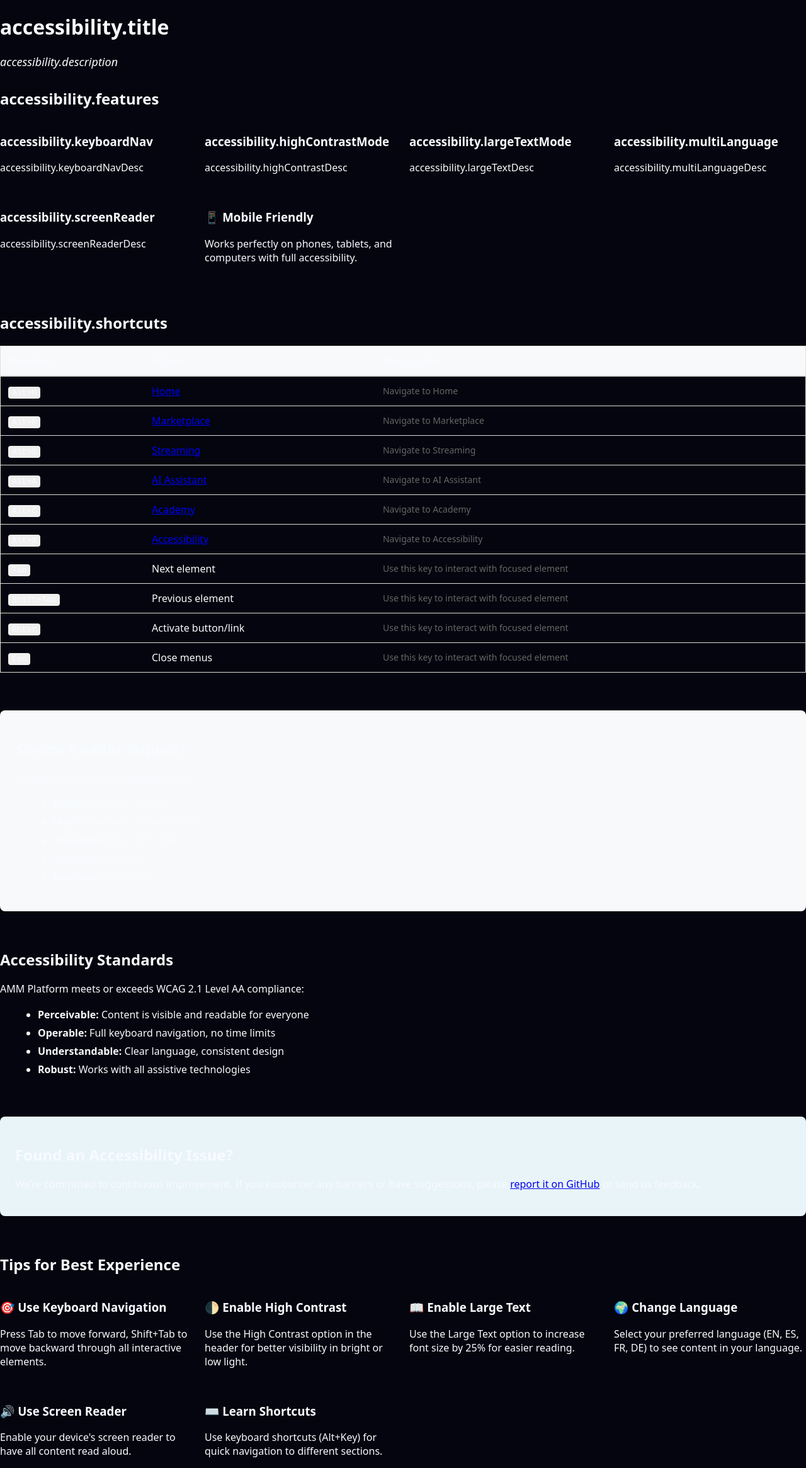
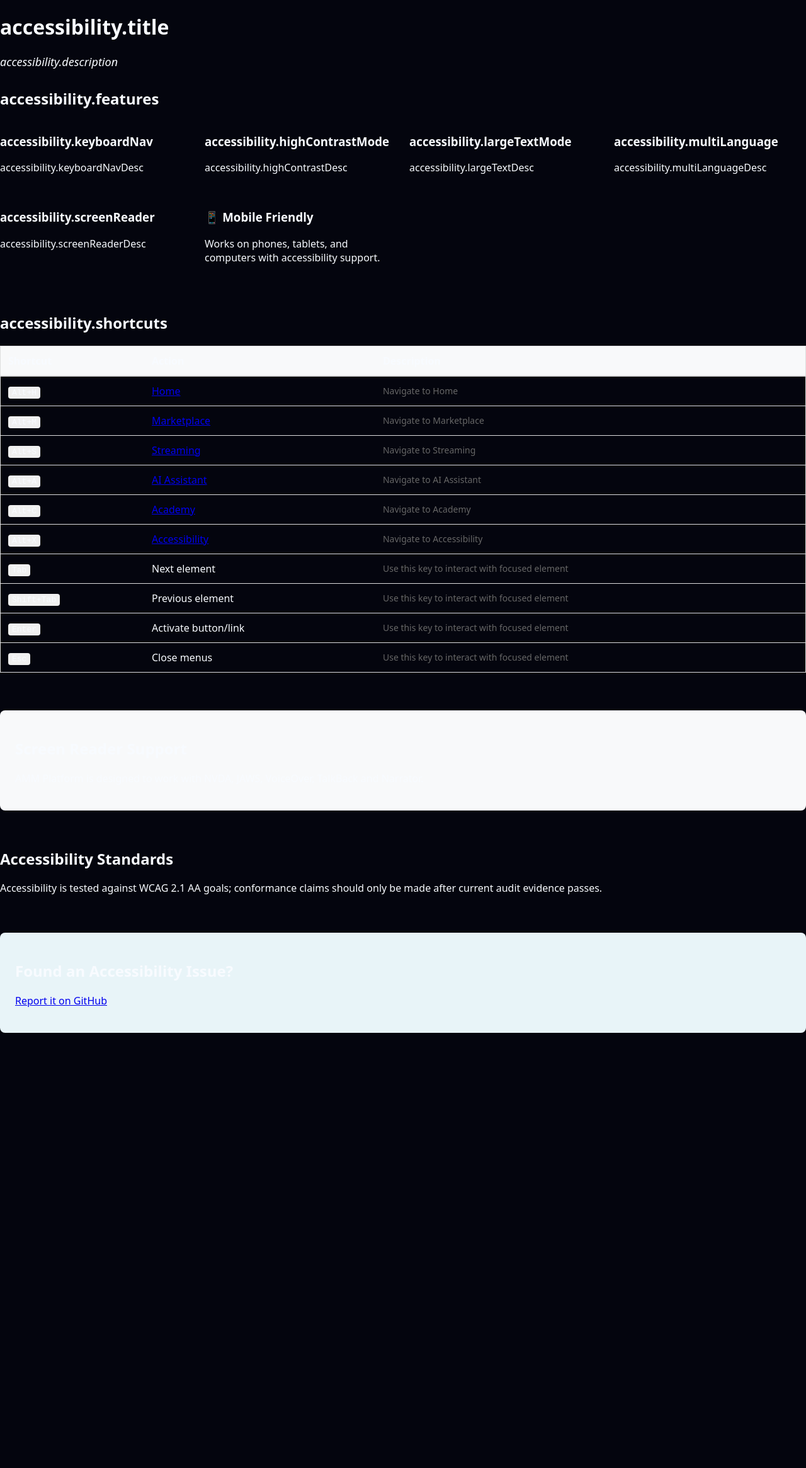
Before and after one commit to jgoldie1/amm-platform, a Next.js app: page /accessibility in a window 1280 px wide. Shown: the whole page at 63% size. After the commit the page ends 1640 px from the top, so only its background shows below. Built offline with nearby package versions, Linux system fonts and the light colour scheme.

Commit message:
Fix accessibility page TypeScript translation key

```diff
--- a/app/accessibility/page.tsx
+++ b/app/accessibility/page.tsx
@@ -13,7 +13,7 @@ export default function AccessibilityPage() {
     setLanguage(settings.language);
   }, []);
 
-  const t = (key) => translations[language]?.[key] || translations.en[key] || key;
+  const t = (key: string) => translations[language]?.[key] || translations.en[key] || key;
 
   return (
     <div className="container">
@@ -22,181 +22,51 @@ export default function AccessibilityPage() {
         <em>{t('accessibility.description')}</em>
       </p>
 
-      {/* Key Features */}
       <section aria-labelledby="features-heading">
         <h2 id="features-heading">{t('accessibility.features')}</h2>
-
-        <div style={{
-          display: 'grid',
-          gridTemplateColumns: 'repeat(auto-fit, minmax(250px, 1fr))',
-          gap: '20px',
-          marginTop: '20px'
-        }}>
-          {/* Keyboard Navigation */}
-          <article>
-            <h3>{t('accessibility.keyboardNav')}</h3>
-            <p>{t('accessibility.keyboardNavDesc')}</p>
-          </article>
-
-          {/* High Contrast */}
-          <article>
-            <h3>{t('accessibility.highContrastMode')}</h3>
-            <p>{t('accessibility.highContrastDesc')}</p>
-          </article>
-
-          {/* Large Text */}
-          <article>
-            <h3>{t('accessibility.largeTextMode')}</h3>
-            <p>{t('accessibility.largeTextDesc')}</p>
-          </article>
-
-          {/* Multi-Language */}
-          <article>
-            <h3>{t('accessibility.multiLanguage')}</h3>
-            <p>{t('accessibility.multiLanguageDesc')}</p>
-          </article>
-
-          {/* Screen Reader */}
-          <article>
-            <h3>{t('accessibility.screenReader')}</h3>
-            <p>{t('accessibility.screenReaderDesc')}</p>
-          </article>
-
-          {/* Mobile Friendly */}
-          <article>
-            <h3>📱 Mobile Friendly</h3>
-            <p>Works perfectly on phones, tablets, and computers with full accessibility.</p>
-          </article>
+        <div style={{ display: 'grid', gridTemplateColumns: 'repeat(auto-fit, minmax(250px, 1fr))', gap: '20px', marginTop: '20px' }}>
+          <article><h3>{t('accessibility.keyboardNav')}</h3><p>{t('accessibility.keyboardNavDesc')}</p></article>
+          <article><h3>{t('accessibility.highContrastMode')}</h3><p>{t('accessibility.highContrastDesc')}</p></article>
+          <article><h3>{t('accessibility.largeTextMode')}</h3><p>{t('accessibility.largeTextDesc')}</p></article>
+          <article><h3>{t('accessibility.multiLanguage')}</h3><p>{t('accessibility.multiLanguageDesc')}</p></article>
+          <article><h3>{t('accessibility.screenReader')}</h3><p>{t('accessibility.screenReaderDesc')}</p></article>
+          <article><h3>📱 Mobile Friendly</h3><p>Works on phones, tablets, and computers with accessibility support.</p></article>
         </div>
       </section>
 
-      {/* Keyboard Shortcuts Table */}
       <section aria-labelledby="shortcuts-heading" style={{ marginTop: '60px' }}>
         <h2 id="shortcuts-heading">{t('accessibility.shortcuts')}</h2>
-
         <div style={{ overflowX: 'auto', marginTop: '20px' }}>
-          <table style={{
-            width: '100%',
-            borderCollapse: 'collapse',
-            border: '1px solid #ddd'
-          }}>
-            <thead>
-              <tr style={{ backgroundColor: '#f8f9fa', fontWeight: 'bold' }}>
-                <th style={{ padding: '12px', textAlign: 'left', borderBottom: '2px solid #ddd' }}>
-                  Shortcut
-                </th>
-                <th style={{ padding: '12px', textAlign: 'left', borderBottom: '2px solid #ddd' }}>
-                  Action
-                </th>
-                <th style={{ padding: '12px', textAlign: 'left', borderBottom: '2px solid #ddd' }}>
-                  Description
-                </th>
+          <table style={{ width: '100%', borderCollapse: 'collapse', border: '1px solid #ddd' }}>
+            <thead><tr style={{ backgroundColor: '#f8f9fa', fontWeight: 'bold' }}>
+              <th style={{ padding: '12px', textAlign: 'left', borderBottom: '2px solid #ddd' }}>Shortcut</th>
+              <th style={{ padding: '12px', textAlign: 'left', borderBottom: '2px solid #ddd' }}>Action</th>
+              <th style={{ padding: '12px', textAlign: 'left', borderBottom: '2px solid #ddd' }}>Description</th>
+            </tr></thead>
+            <tbody>{shortcuts.map((shortcut, index) => (
+              <tr key={index} style={{ borderBottom: '1px solid #ddd' }}>
+                <td style={{ padding: '12px' }}><code style={{ backgroundColor: '#f0f0f0', padding: '2px 6px', borderRadius: '4px' }}>{shortcut.key}</code></td>
+                <td style={{ padding: '12px' }}>{shortcut.route ? <a href={shortcut.route}>{shortcut.description}</a> : shortcut.description}</td>
+                <td style={{ padding: '12px', fontSize: '14px', color: '#666' }}>{shortcut.route ? `Navigate to ${shortcut.description}` : 'Use this key to interact with focused element'}</td>
               </tr>
-            </thead>
-            <tbody>
-              {shortcuts.map((shortcut, index) => (
-                <tr key={index} style={{ borderBottom: '1px solid #ddd' }}>
-                  <td style={{ padding: '12px' }}>
-                    <code style={{ backgroundColor: '#f0f0f0', padding: '2px 6px', borderRadius: '4px' }}>
-                      {shortcut.key}
-                    </code>
-                  </td>
-                  <td style={{ padding: '12px' }}>
-                    {shortcut.route ? (
-                      <a href={shortcut.route}>{shortcut.description}</a>
-                    ) : (
-                      shortcut.description
-                    )}
-                  </td>
-                  <td style={{ padding: '12px', fontSize: '14px', color: '#666' }}>
-                    {shortcut.route
-                      ? `Navigate to ${shortcut.description}`
-                      : 'Use this key to interact with focused element'
-                    }
-                  </td>
-                </tr>
-              ))}
-            </tbody>
+            ))}</tbody>
           </table>
         </div>
       </section>
 
-      {/* Screen Reader Guidance */}
       <section aria-labelledby="screenreader-heading" style={{ marginTop: '60px', backgroundColor: '#f8f9fa', padding: '24px', borderRadius: '8px' }}>
         <h2 id="screenreader-heading">Screen Reader Support</h2>
-        <p>AMM Platform is fully compatible with:</p>
-        <ul style={{ marginLeft: '20px', marginTop: '12px', lineHeight: '1.8' }}>
-          <li><strong>NVDA</strong> (Windows - Free)</li>
-          <li><strong>JAWS</strong> (Windows - Professional)</li>
-          <li><strong>VoiceOver</strong> (Mac, iOS, iPad)</li>
-          <li><strong>TalkBack</strong> (Android)</li>
-          <li><strong>Narrator</strong> (Windows)</li>
-        </ul>
+        <p>AMM Platform is designed to work with NVDA, JAWS, VoiceOver, TalkBack and Narrator.</p>
       </section>
 
-      {/* Accessibility Standards */}
       <section aria-labelledby="standards-heading" style={{ marginTop: '60px' }}>
         <h2 id="standards-heading">Accessibility Standards</h2>
-        <p>AMM Platform meets or exceeds WCAG 2.1 Level AA compliance:</p>
-        <ul style={{ marginLeft: '20px', marginTop: '12px', lineHeight: '1.8' }}>
-          <li><strong>Perceivable:</strong> Content is visible and readable for everyone</li>
-          <li><strong>Operable:</strong> Full keyboard navigation, no time limits</li>
-          <li><strong>Understandable:</strong> Clear language, consistent design</li>
-          <li><strong>Robust:</strong> Works with all assistive technologies</li>
-        </ul>
+        <p>Accessibility is tested against WCAG 2.1 AA goals; conformance claims should only be made after current audit evidence passes.</p>
       </section>
 
-      {/* Feedback */}
       <section aria-labelledby="feedback-heading" style={{ marginTop: '60px', backgroundColor: '#e8f4f8', padding: '24px', borderRadius: '8px' }}>
         <h2 id="feedback-heading">Found an Accessibility Issue?</h2>
-        <p>
-          We're committed to continuous improvement. If you encounter any barriers or have suggestions, please{' '}
-          <a href="https://github.com/jgoldie1/amm-platform/issues" target="_blank" rel="noopener noreferrer">
-            report it on GitHub
-          </a>
-          {' '}or send us feedback.
-        </p>
-      </section>
-
-      {/* Tips */}
-      <section aria-labelledby="tips-heading" style={{ marginTop: '60px' }}>
-        <h2 id="tips-heading">Tips for Best Experience</h2>
-        <div style={{
-          display: 'grid',
-          gridTemplateColumns: 'repeat(auto-fit, minmax(250px, 1fr))',
-          gap: '20px',
-          marginTop: '20px'
-        }}>
-          <article>
-            <h3>🎯 Use Keyboard Navigation</h3>
-            <p>Press Tab to move forward, Shift+Tab to move backward through all interactive elements.</p>
-          </article>
-
-          <article>
-            <h3>🌓 Enable High Contrast</h3>
-            <p>Use the High Contrast option in the header for better visibility in bright or low light.</p>
-          </article>
-
-          <article>
-            <h3>📖 Enable Large Text</h3>
-            <p>Use the Large Text option to increase font size by 25% for easier reading.</p>
-          </article>
-
-          <article>
-            <h3>🌍 Change Language</h3>
-            <p>Select your preferred language (EN, ES, FR, DE) to see content in your language.</p>
-          </article>
-
-          <article>
-            <h3>🔊 Use Screen Reader</h3>
-            <p>Enable your device's screen reader to have all content read aloud.</p>
-          </article>
-
-          <article>
-            <h3>⌨️ Learn Shortcuts</h3>
-            <p>Use keyboard shortcuts (Alt+Key) for quick navigation to different sections.</p>
-          </article>
-        </div>
+        <p><a href="https://github.com/jgoldie1/amm-platform/issues" target="_blank" rel="noopener noreferrer">Report it on GitHub</a>.</p>
       </section>
     </div>
   );
```
